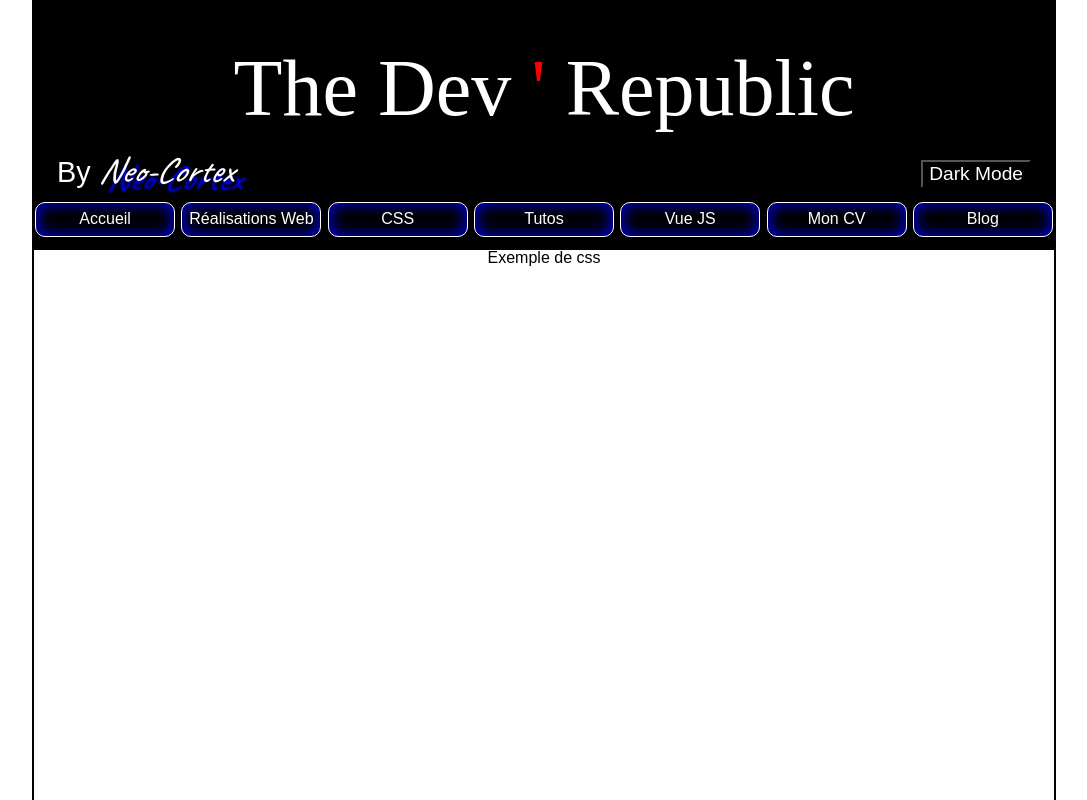
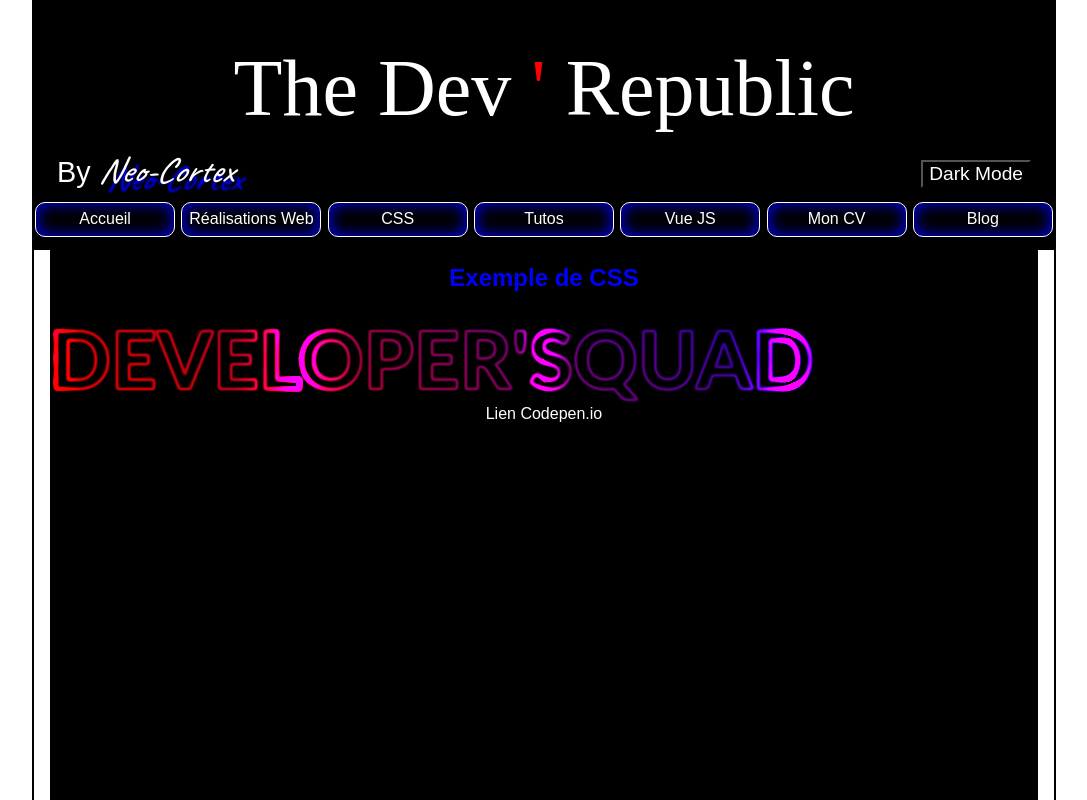
Before and after one commit to NeoCortexFr/dev_republic, a React app: page /css-4-life in a window 1280 px wide. Shown: the top 800 px of the page, without its empty margins (96-1183 px from the left). Built offline with nearby package versions, Linux system fonts and the light colour scheme; a web font is replaced by a local one.

Commit message:
premier test css avec lien codepen.io

```diff
--- a/src/components/Home/Css/css.scss
+++ b/src/components/Home/Css/css.scss
@@ -2,4 +2,127 @@
     border-left: black solid 2px;
     border-right: black solid 2px;
     height: 100vh;
+
+    &_content {
+        background-color: black;
+        color: white;
+        margin: 0 16px;
+        height: 100%;
+        text-align: center;
+
+        &-title {
+            font-size: 1.5rem;
+            font-weight: bold;
+            color: blue;
+            padding-top: 16px;
+        }
+
+        &_exemple01 {
+            margin: auto;
+        }
+    }
 }
+
+// Titre Néon:
+.text-effect
+{
+    margin-top: 20px;
+    overflow: hidden;
+    position: relative;
+    -webkit-filter: contrast(110%) brightness(190%);
+            filter: contrast(110%) brightness(190%);
+}
+
+.neon
+{
+    position: relative;
+    background: black;
+    color: transparent;
+}
+
+.neon::before, .neon::after
+{
+    content: attr(data-text);
+    color: white;
+    -webkit-filter: blur(0.02em);
+            filter: blur(0.02em);
+    position: absolute;
+    top: 0;
+    left: 0;
+    pointer-events: none;
+}
+
+.neon::after
+{
+    mix-blend-mode: difference;
+}
+
+.gradient, .spotlight
+{
+    position: absolute;
+    top: 0;
+    left: 0;
+    bottom: 0;
+    right: 0;
+    pointer-events: none;
+    z-index: 10;
+}
+
+.gradient
+{
+    background: linear-gradient(45deg, red, blue);
+    mix-blend-mode: multiply;
+}
+
+.spotlight
+{
+    -webkit-animation: light 5s infinite linear;
+            animation: light 5s infinite linear;
+    background: radial-gradient(circle, white, transparent 25%)
+    0 0/25% 25%,
+                radial-gradient(circle, white, black 25%)
+    50% 50%/12.5% 12.5%;
+    top: -100%;
+    left: -100%;
+    mix-blend-mode: color-dodge;
+}
+
+@-webkit-keyframes light
+{
+    100% {
+        -webkit-transform: translate3d(50%, 50%, 0);
+                transform: translate3d(50%, 50%, 0);
+    }
+}
+
+@keyframes light
+{
+    100% {
+        -webkit-transform: translate3d(50%, 50%, 0);
+                transform: translate3d(50%, 50%, 0);
+    }
+}
+
+.neon
+{
+    font: 800 80px 'lato', sans-serif;
+    text-transform: uppercase;
+    text-align: center;
+    margin: 0;
+}
+
+.neon:focus
+{
+    outline: none;
+    border: 1px dotted white;
+}
+
+.body
+{
+    background: black;
+    display: -webkit-box;
+    display: flex;
+    justify-content: center;
+    align-items: center;
+    align-content: center;
+}
--- a/src/components/Home/Css/index.js
+++ b/src/components/Home/Css/index.js
@@ -4,9 +4,17 @@ import './css.scss';
 
 const Css = () => (
   <div className="css">
-    <h2 className="css_h2">
-      Exemple de css
-    </h2>
+    <div className="css_content">
+      <h2 className="css_content-title">Exemple de CSS</h2>
+      <section className="css_content_exemple01">
+        <div className="text-effect">
+          <div className="neon" data-text="Developer'Squad">Developer'Squad</div>
+          <div className="gradient" />
+          <div className="spotlight" />
+        </div>
+        <a href="https://codepen.io/NeoCortexFr/pen/JjKQBeG">Lien Codepen.io</a>
+      </section>
+    </div>
   </div>
 );
 
```
